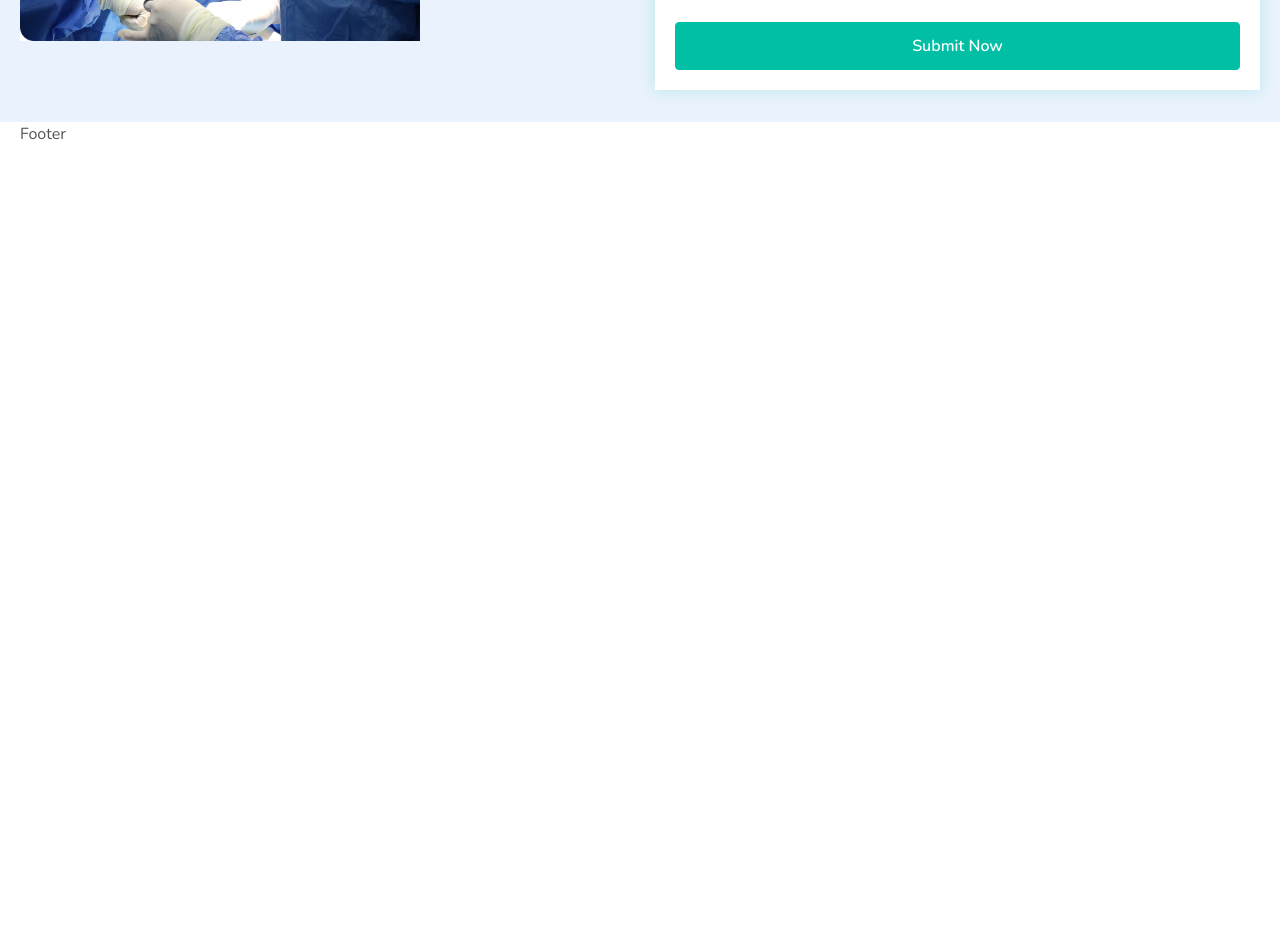
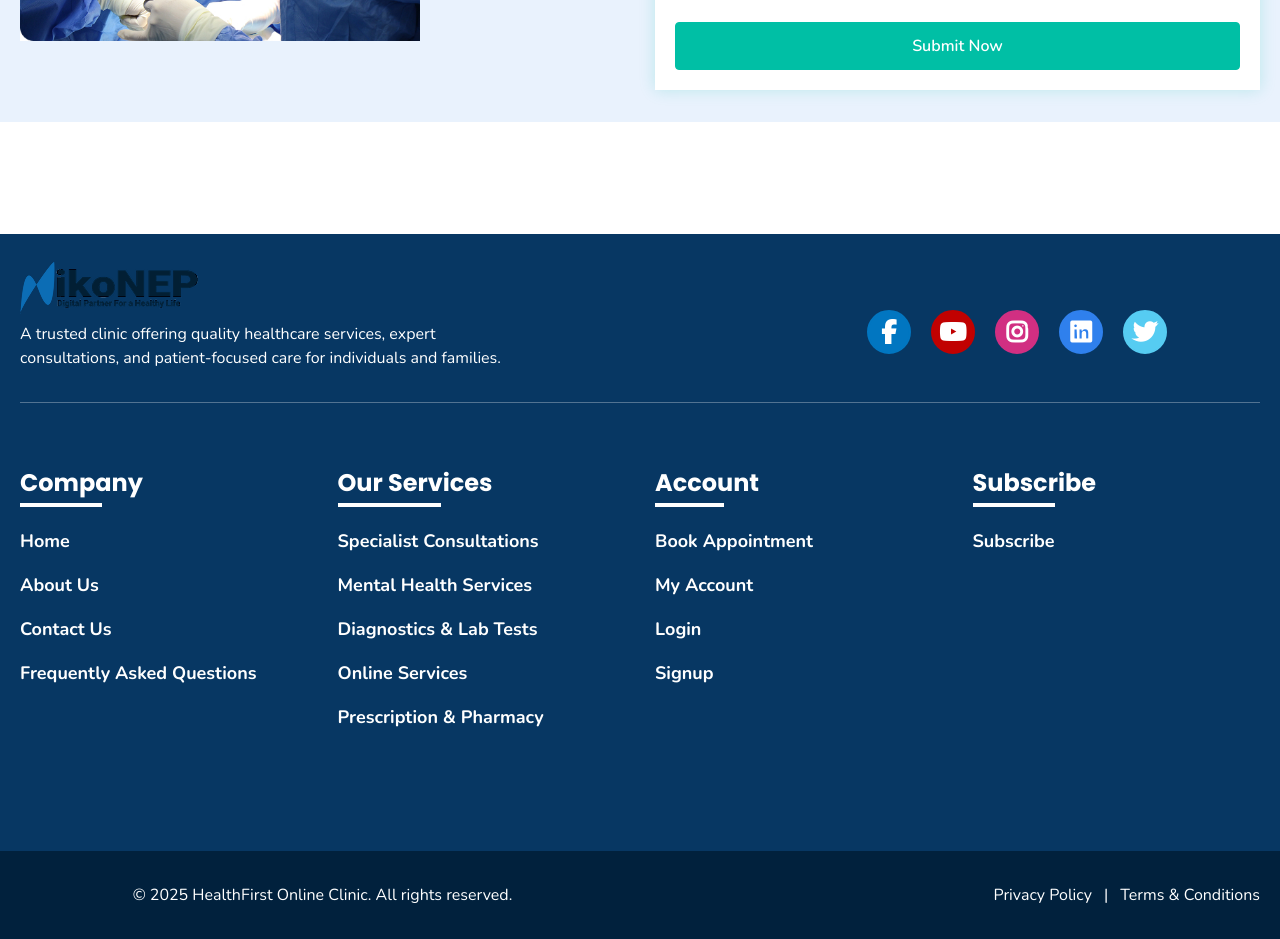
Before and after one commit to coderhem/next-projects, a Next.js app: page / in a window 1280 px wide. Shown: the part 5400-6339 px from the top of the page. Before the commit the page ends 5562 px from the top, so only its background shows below. Built offline with nearby package versions, Linux system fonts and the light colour scheme.

Commit message:
Footer added

```diff
--- a/src/app/globals.css
+++ b/src/app/globals.css
@@ -6,15 +6,18 @@
 @import "../assets/css/slider.css";
 @import "../assets/css/accordion.css";
 @import "../assets/css/form.css";
+@import "../assets/css/footer.css";
 
 :root {
   --background: #ffffff;
   --foreground: #545454;
   --primary: #00BFA5;
   --secondary: #073763;
+  --secondary-100: #01213D;
   --green: #D0DF56;
   --yellow: #FFA500;
   --blue: #2F80ED;
+  --blue-100: #0176C1;
   --sky-blue: #56CCF2;
   --sky-blue-100: #7CE7F9;
   --red: #C10101;
--- /dev/null
+++ b/src/assets/css/footer.css
@@ -0,0 +1,14 @@
+.social-icons {
+  @apply rounded-full
+  size-11
+  p-4
+  flex
+  justify-center
+  items-center
+  transition-all
+  duration-300
+  hover:bg-transparent
+  border-2
+  focus:ring-3
+  focus:border-white;
+}
--- a/src/components/Footer/footer.js
+++ b/src/components/Footer/footer.js
@@ -1,12 +1,188 @@
-import React from 'react'
+'use client';
+import React from 'react';
+import footerLogo from "../../assets/images/header-logo.png";
+import { Col, Row } from 'react-grid-system';
 
 const Footer = () => {
+ const socailIconData = [
+  {
+   iconClass: "fa fa-facebook",
+   socialLink: "/facebook.com",
+   anchorClass: "bg-[var(--blue-100)] border-[var(--blue-100)] focus:ring-[var(--blue-100)]"
+  },
+  {
+   iconClass: "fa fa-youtube",
+   socialLink: "/youtube.com",
+   anchorClass: "bg-[var(--red)] border-[var(--red)] focus:ring-[var(--red)]"
+  },
+  {
+   iconClass: "fa fa-instagram",
+   socialLink: "/instagram.com",
+   anchorClass: "bg-[var(--violet)] border-[var(--violet)] focus:ring-[var(--violet)]"
+  },
+  {
+   iconClass: "fa fa-linkedin",
+   socialLink: "/linkedin.com",
+   anchorClass: "bg-[var(--blue)] border-[var(--blue)] focus:ring-[var(--blue)]"
+  },
+  {
+   iconClass: "fa fa-twitter",
+   socialLink: "/twitter.com",
+   anchorClass: "bg-[var(--sky-blue)] border-[var(--sky-blue)] focus:ring-[var(--sky-blue)]"
+  }
+ ]
+ const footerLink = [
+  {
+   listTitle: "Company",
+   linkList: [
+    {
+     ctaText: "Home",
+     ctaLink: "/"
+    },
+    {
+     ctaText: "About Us",
+     ctaLink: "/about"
+    },
+    {
+     ctaText: "Contact Us",
+     ctaLink: "/contact"
+    },
+    {
+     ctaText: "Frequently Asked Questions",
+     ctaLink: "/faq"
+    }
+   ]
+  },
+  {
+   listTitle: "Our Services",
+   linkList: [
+    {
+     ctaText: "Specialist Consultations",
+     ctaLink: "/"
+    },
+    {
+     ctaText: "Mental Health Services",
+     ctaLink: "/about"
+    },
+    {
+     ctaText: "Diagnostics & Lab Tests",
+     ctaLink: "/contact"
+    },
+    {
+     ctaText: "Online Services",
+     ctaLink: "/faq"
+    },
+    {
+     ctaText: "Prescription & Pharmacy",
+     ctaLink: "/faq"
+    }
+   ]
+  },
+  {
+   listTitle: "Account",
+   linkList: [
+    {
+     ctaText: "Book Appointment",
+     ctaLink: "/"
+    },
+    {
+     ctaText: "My Account",
+     ctaLink: "/about"
+    },
+    {
+     ctaText: "Login",
+     ctaLink: "/contact"
+    },
+    {
+     ctaText: "Signup",
+     ctaLink: "/faq"
+    }
+   ]
+  },
+  {
+   listTitle: "Subscribe",
+   linkList: [
+    {
+     ctaText: "Subscribe",
+     ctaLink: "/"
+    }
+
+   ]
+  }
+ ]
  return (
   <>
+   <footer className='mt-18 md:mt-20 lg:mt-28 pt-7 bg-[var(--secondary)] text-white'>
+    <div className="container">
+     <div className="border-b border-white/30 pb-8 lg:pb-4 mb-16">
+      <Row justify='between' align='center'>
+       <Col lg={5}>
+        <a href="#">
+         <figure className="mb-2">
+          <img src={footerLogo.src} width="178" height="52" alt="" loading='lazy' />
+         </figure>
+        </a>
+        <p>A trusted clinic offering quality healthcare services, expert consultations, and patient-focused care for individuals and families.</p>
+       </Col>
+       <Col lg={4}>
+        <ul className='mt-4 flex items-center flex-wrap gap-5'>
+         {socailIconData.map((item, index) => {
+          return (
+           <li key={index}>
+            <a
+             href={item.socialLink}
+             className={`${item.anchorClass} social-icons`}>
+             <i className={`${item.iconClass} text-2xl before:font-[FontAwesome]`} aria-hidden="true"></i>
+            </a>
+           </li>
+          )
+         })}
+        </ul>
+       </Col>
+      </Row>
+     </div>
+     <Row>
+      {footerLink.map((item, index) => {
+       return (
+        <Col sm={6} md={4} lg={3} key={index} className='mb-10'>
+         <div className="[&_h2]:relative ">
+          <h2 className='h4 pb-2 relative before:absolute before:bottom-0 before:left-0 before:right-0 before:bg-white before:h-1 before:w-8/12 inline-block'>{item.listTitle}</h2>
+          <ul className="mt-5 text-lg font-bold [&_li]:mb-4">
+           {item.linkList.map((linkItem, linkIndex) => {
+            return (
+             <li key={linkIndex}>
+              <a
+               href={linkItem.ctaLink}
+               className="hover:text-[var(--primary)] hover:!underline"
+              >
+               {linkItem.ctaText}
+              </a>
+             </li>
+            );
+           })}
+          </ul>
+         </div>
+        </Col>
+       )
+      })}
+     </Row>
+    </div>
 
-   <div className="container">
-    <p>Footer</p>
-   </div>
+    <div className="bg-[var(--secondary-100)] py-8 mt-16 text-center">
+     <div className="container">
+      <Row justify='between'>
+       <Col md={6}>
+        <p className='!mb-0'>© 2025 HealthFirst Online Clinic. All rights reserved.</p>
+       </Col>
+       <Col md={6}>
+        <div className="flex justify-center md:justify-end items-center gap-3 max-md:mt-8">
+         <a href="#">Privacy Policy</a> <span>|</span> <a href="#">Terms & Conditions</a>
+        </div>
+       </Col>
+      </Row>
+     </div>
+    </div>
+   </footer >
 
   </>
  )
```
